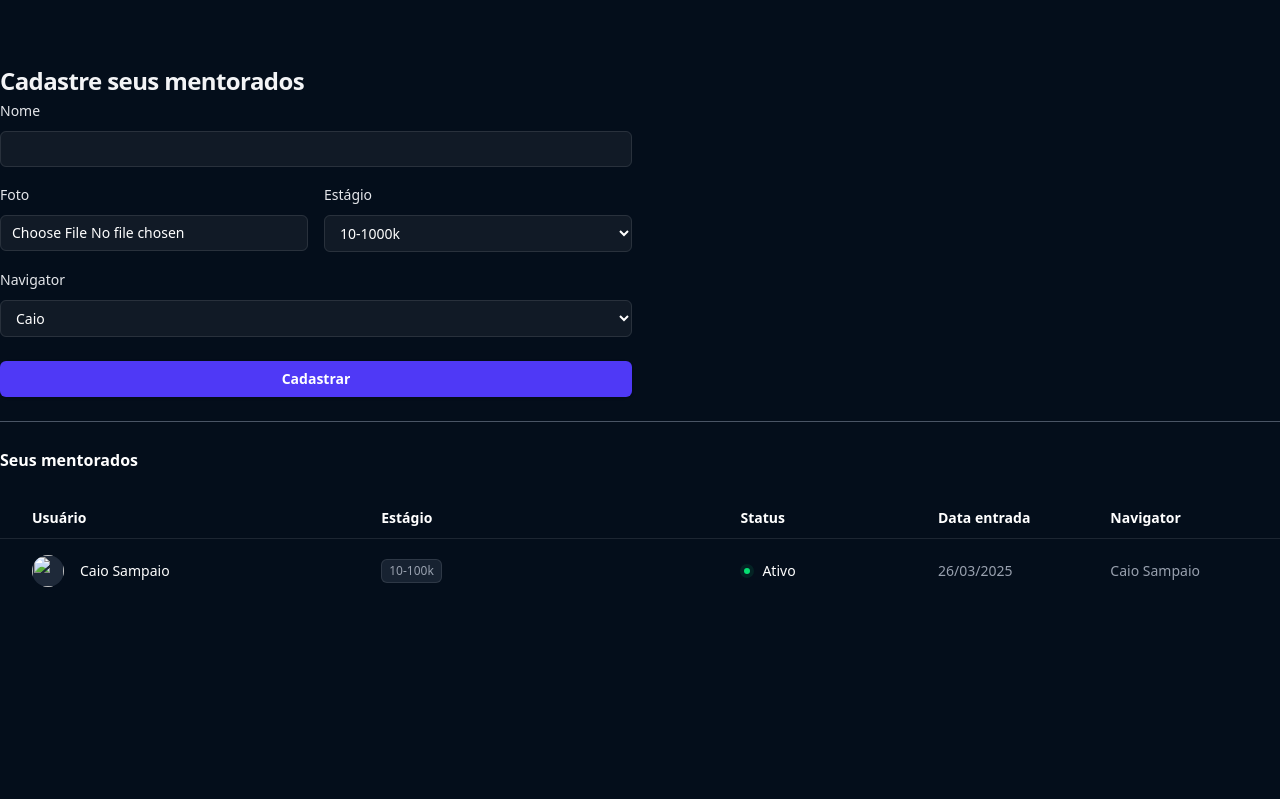
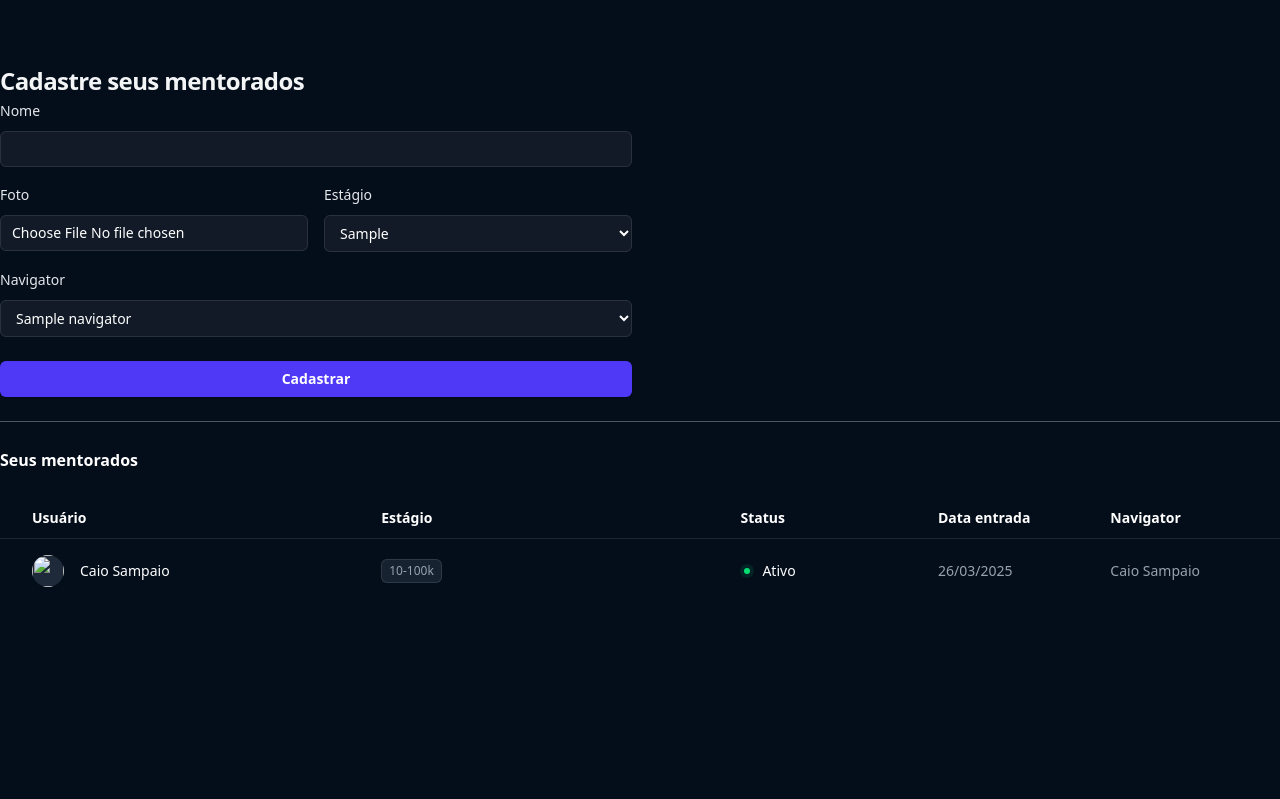
Before and after one commit to Emicy963/Mentoring-Web-Site, a Django app: template mentees/templates/mentees.html in a window 1280 px wide. Shown: the part 65-864 px from the top of the page. Run offline with Django 5.2, Linux system fonts and the light colour scheme; tables that the repository leaves empty hold one stand-in row (values such as "Sample post"); the template is opened without the code that fills it: values that come from a table or form of the project are taken from there, most other values are stand-ins (such as "Sample title", 1, 10 or a date in 2020); parts of the project's set-up code (start-up, migrations or seed data) failed here and were passed over.

Commit message:
Add navigators and stages in template

```diff
--- a/mentees/templates/mentees.html
+++ b/mentees/templates/mentees.html
@@ -36,7 +36,8 @@
     <div class="max-w-7xl mx-auto py-12">
         <div class="grid grid-cols-2 gap-4">
             <div>
-              <form action="" method="">
+              <form action="{% url 'mentees' %}" method="post" enctype="multipart/form-data">
+                {% csrf_token %}
                 <h2 class="mt-4 text-2xl/9 font-bold tracking-tight text-gray-100">Cadastre seus mentorados</h2>
                 {% if messages %}
                     {% for message in messages %}
@@ -52,24 +53,27 @@
                     {% endfor %}
                 {% endif %}
                 <div>
-                    <label for="email" class="block text-sm/6 font-medium text-gray-200">Nome</label>
+                    <label for="name" class="block text-sm/6 font-medium text-gray-200">Nome</label>
                     <div class="mt-2">
-                        <input type="text" name="nome" required class="block w-full rounded-md bg-white/5 px-3 py-1.5 text-base text-white outline outline-1 -outline-offset-1 outline-white/10 placeholder:text-gray-500 focus:outline focus:outline-2 focus:-outline-offset-2 focus:outline-indigo-500 sm:text-sm/6">
+                        <input type="text" name="name" id="name" required class="block w-full rounded-md bg-white/5 px-3 py-1.5 text-base text-white outline outline-1 -outline-offset-1 outline-white/10 placeholder:text-gray-500 focus:outline focus:outline-2 focus:-outline-offset-2 focus:outline-indigo-500 sm:text-sm/6">
                       </div>
                 </div>
                 <div class="grid grid-cols-2 gap-4 mt-4">
                     <div>
-                        <label class="block text-sm/6 font-medium text-gray-200">Foto</label>
+                        <label for="photo" class="block text-sm/6 font-medium text-gray-200">Foto</label>
                         <div class="mt-2">
-                            <input type="file" name="foto" id="foto" autocomplete="foto" required class="block w-full rounded-md bg-white/5 px-3 py-1.5 text-base text-white outline outline-1 -outline-offset-1 outline-white/10 placeholder:text-gray-500 focus:outline focus:outline-2 focus:-outline-offset-2 focus:outline-indigo-500 sm:text-sm/6">
+                            <input type="file" name="photo" id="photo" autocomplete="photo" required class="block w-full rounded-md bg-white/5 px-3 py-1.5 text-base text-white outline outline-1 -outline-offset-1 outline-white/10 placeholder:text-gray-500 focus:outline focus:outline-2 focus:-outline-offset-2 focus:outline-indigo-500 sm:text-sm/6">
                         </div>
                     </div>
                     <div>
-                        <label class="block text-sm/6 font-medium text-gray-200">Estágio</label>
+                        <label for="
+                        stage" class="block text-sm/6 font-medium text-gray-200">Estágio</label>
                         <div class="mt-2">
-                            <select name="estagio" id="" class="block w-full rounded-md bg-white/5 px-3 py-2 text-base text-white outline outline-1 -outline-offset-1 outline-white/10 placeholder:text-gray-500 focus:outline focus:outline-2 focus:-outline-offset-2 focus:outline-indigo-500 sm:text-sm/6">
+                            <select name="stage" id="stage" class="block w-full rounded-md bg-white/5 px-3 py-2 text-base text-white outline outline-1 -outline-offset-1 outline-white/10 placeholder:text-gray-500 focus:outline focus:outline-2 focus:-outline-offset-2 focus:outline-indigo-500 sm:text-sm/6">
 
-                                <option class="text-slate-900" value="">10-1000k</option>
+                                {% for stage in stages %}
+                                    <option value="{{stage.0}}" class="text-slate-900">{{stage.1}}</option>
+                                {%endfor%}
 
                             </select>
 
@@ -83,7 +87,9 @@
                         <div class="mt-2">
                             <select name="navigator" id="" class="block w-full rounded-md bg-white/5 px-3 py-2 text-base text-white outline outline-1 -outline-offset-1 outline-white/10 placeholder:text-gray-500 focus:outline focus:outline-2 focus:-outline-offset-2 focus:outline-indigo-500 sm:text-sm/6">
 
-                                <option value="">Caio</option>
+                                {% for navigator in navigators %}
+                                    <option value="{{navigator.id}}">{{navigator.name}}</option>
+                                {%endfor%}
 
                             </select>
 
```
